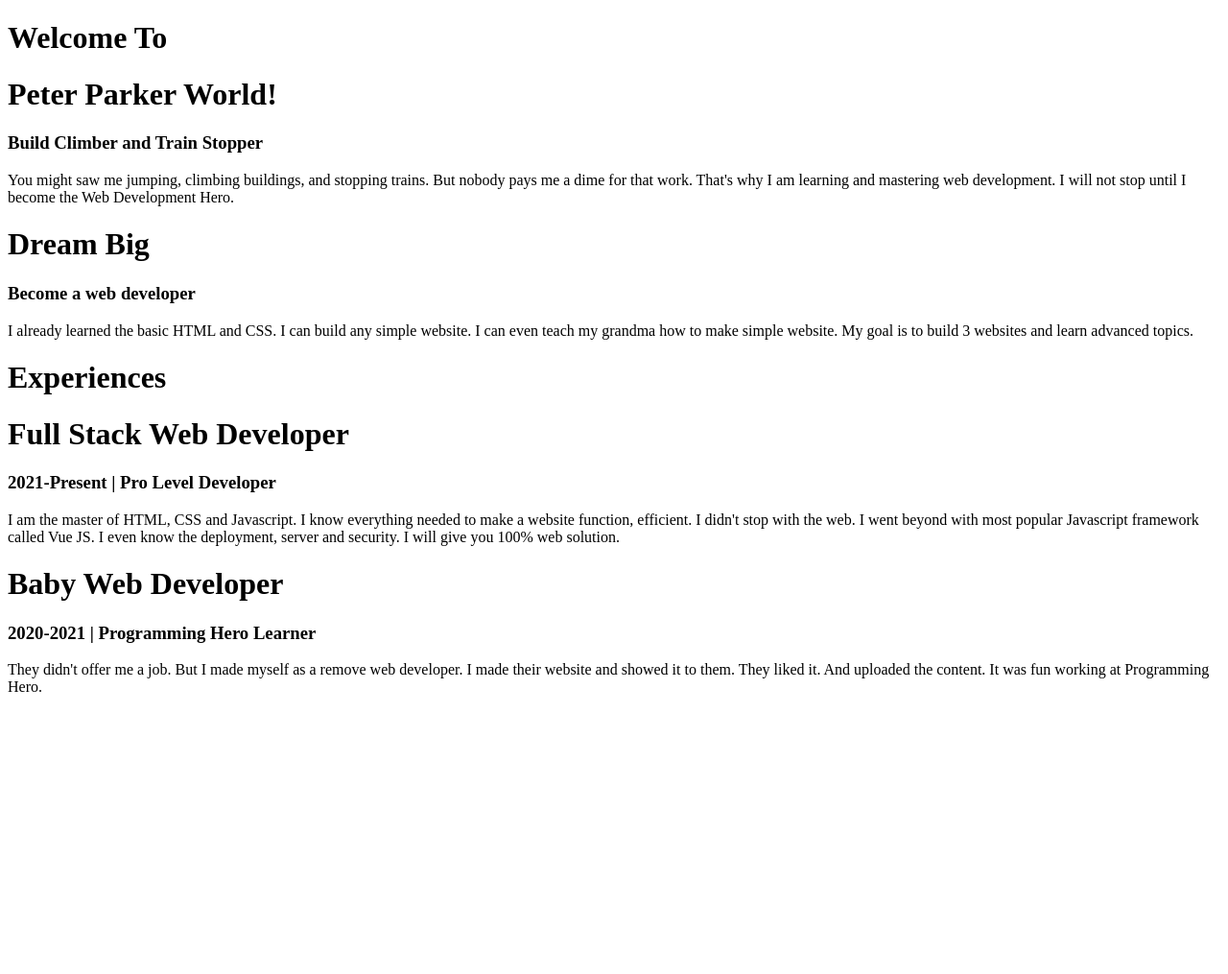
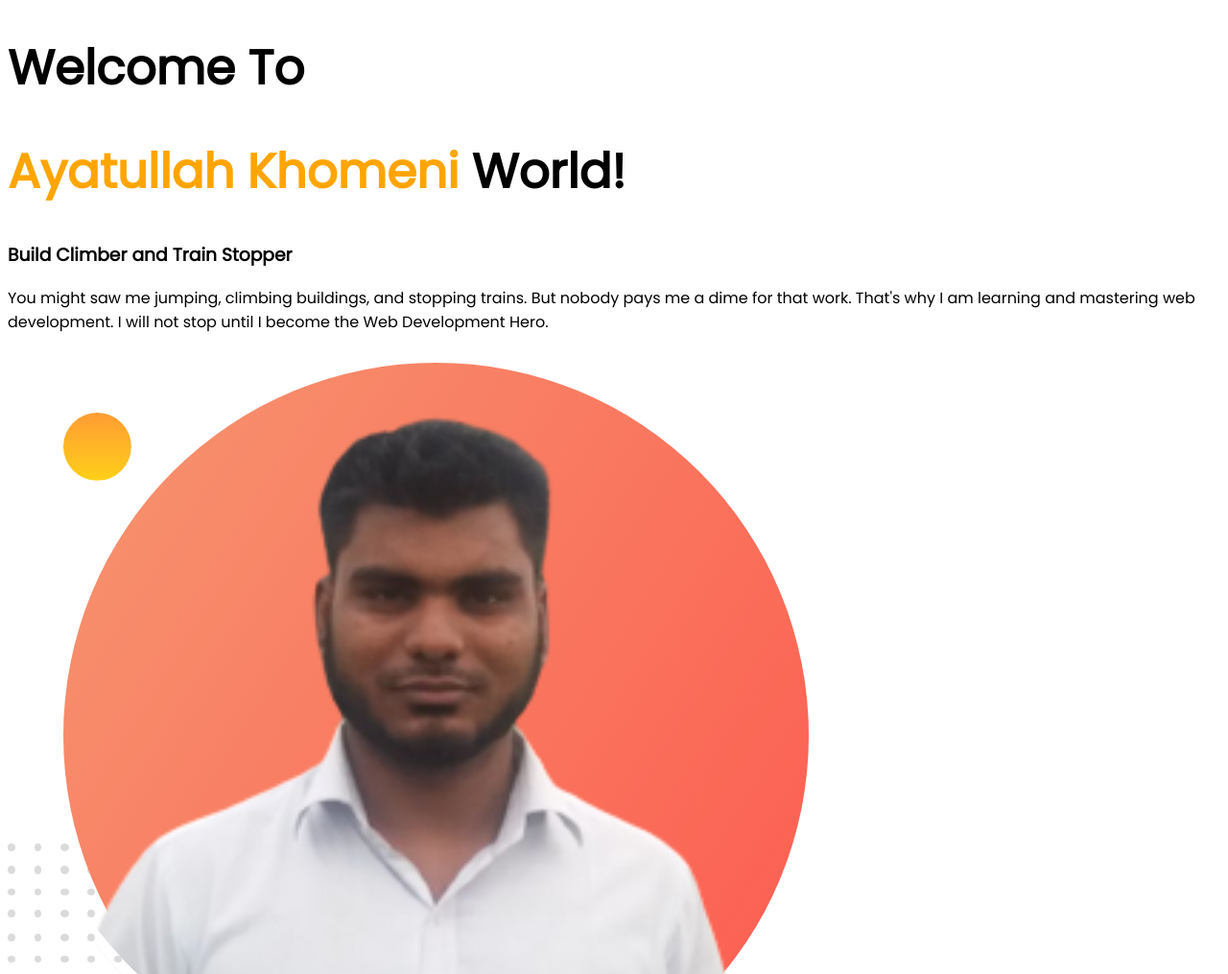
Before and after one commit to ayatullahkhomeni/developer-portfolio, a plain HTML site: page index.html in a window 1280 px wide. Shown: the top 1015 px of the page at 96% size. Before the commit the page ends 800 px from the top, so only its background shows below. Drawn offline with Linux system fonts and the light colour scheme.

Commit message:
add style text

```diff
--- a/index.html
+++ b/index.html
@@ -5,24 +5,45 @@
     <meta http-equiv="X-UA-Compatible" content="IE=edge">
     <meta name="viewport" content="width=device-width, initial-scale=1.0">
     <title>Ayatullah Khomeni Portfolio</title>
+    <link rel="preconnect" href="https://fonts.googleapis.com">
+<link rel="preconnect" href="https://fonts.gstatic.com" crossorigin>
+<link href="https://fonts.googleapis.com/css2?family=Poppins&display=swap" rel="stylesheet">
     <link rel="stylesheet" href="style.css">
 
 </head>
 <body>
+
+    <div>
         <h1>Welcome To</h1>
-    <h1>Peter Parker World!</h1>
+        <h1 > <span class="orange-color">Ayatullah Khomeni</span>  World!</h1>
         <h3>Build Climber and Train Stopper</h3>
         <p>You might saw me jumping, climbing buildings, and stopping trains. But nobody pays me a dime for that work. That's why I am learning and mastering web development. I will not stop until I become the Web Development Hero.</p>
+    </div>
+    <div>
+        <img src="images/khomeni-picture-bg.png" alt="">
+    </div>
 
-    <h1>Dream Big</h1>
+    <div>
+        <img src="images/khomeni-picture-bg.png" alt="">
+    </div>
+    <div><h1>Dream Big</h1>
         <h3>Become a web developer</h3>
         <p>I already learned the basic HTML and CSS. I can build any simple website. I can even teach my grandma how to make simple website. My goal is to build 3 websites and learn advanced topics.</p>
+    </div>
+
     <h1>Experiences</h1>
-    <h1>Full Stack Web Developer</h1>
+
+<div>
+    <div><h1>Full Stack Web Developer</h1>
         <h3>2021-Present | Pro Level Developer</h3>
         <p>I am the master of HTML, CSS and Javascript. I know everything needed to make a website function, efficient. I didn't stop with the web. I went beyond with most popular Javascript framework called Vue JS. I even know the deployment, server and security. I will give you 100% web solution.</p>
+    </div>
+    <div>
         <h1>Baby Web Developer</h1>
         <h3>2020-2021 | Programming Hero Learner</h3>
         <p>They didn't offer me a job. But I made myself as a remove web developer. I made their website and showed it to them. They liked it. And uploaded the content. It was fun working at Programming Hero.</p>
+    </div>
+</div>
+
 </body>
 </html>
--- a/style.css
+++ b/style.css
@@ -0,0 +1,9 @@
+body{
+    font-family: 'Poppins', sans-serif;
+}
+h1{
+    font-size: 50px;
+}
+.orange-color{
+    color: orange;
+}
```
Lines whose indentation alone changed are shown as unchanged.
